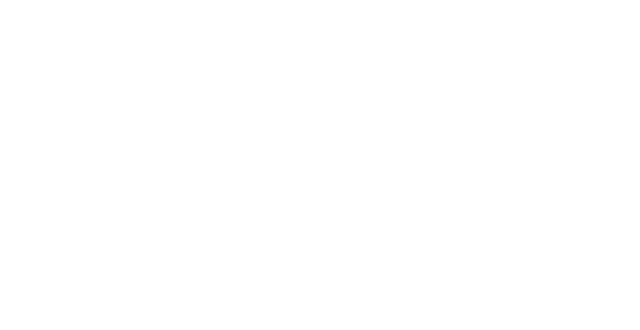
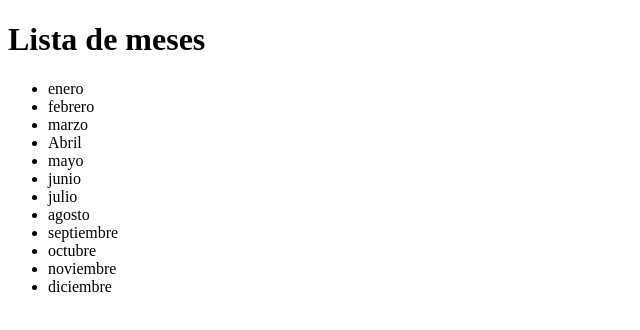
Before and after one commit to benjamin1323233/tp-arrays, a plain HTML site: page index.html in a window 1280 px wide. Shown: the whole page, without its empty margins (0-640 px from the left). Drawn offline with Linux system fonts and the light colour scheme.

Commit message:
realice el ejercicio1

```diff
--- a/index.html
+++ b/index.html
@@ -9,6 +9,6 @@
     <title>TP-arrays</title>
 </head>
 <body>
-    <script src=""></script>
+    <script src="/js/01-ejercicio.js"></script>
 </body>
 </html>
--- a/js/01-ejercicio.js
+++ b/js/01-ejercicio.js
@@ -0,0 +1,21 @@
+//1- Crear un array llamado meses y que almacene el nombre de los doce meses del año. Mostrar por pantalla en forma de lista los doce nombres del arreglo.
+document.writeln("<h1>Lista de meses</h1>");
+const meses = [
+  "enero",
+  "febrero",
+  "marzo",
+  "Abril",
+  "mayo",
+  "junio",
+  "julio",
+  "agosto",
+  "septiembre",
+  "octubre",
+  "noviembre",
+  "diciembre",
+];
+document.writeln("<ul>");
+for (let mes = 0; mes < 12; mes++) {
+  document.writeln("<li>", meses[mes], "</li>");
+}
+document.writeln("</ul>");
```
Also changed, not shown: js/02-ejercicio.js (added, +8 -0 lines), js/03-ejercicio.js (added), js/04-ejercicio.js (added), js/05-ejercicio.js (added), js/06-ejercicio.js (added), js/07-ejercicio.js (added).
